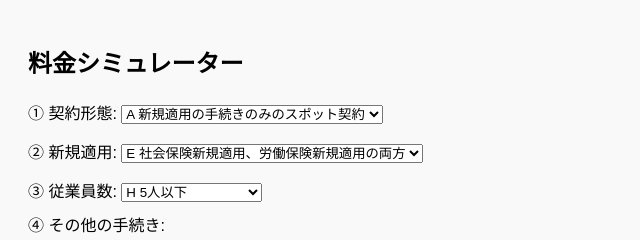
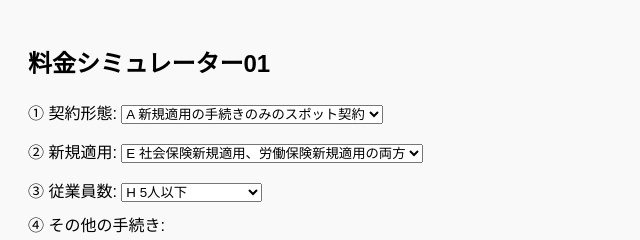
Before and after one commit to kyokonakayama/price-simulator, a plain HTML site: page index.html in a window 1280 px wide. Shown: the top 240 px of the page, 0-640 px from the left. Drawn offline with Linux system fonts and the light colour scheme.

Commit message:
Update index.html

```diff
--- a/index.html
+++ b/index.html
@@ -3,7 +3,7 @@
 <head>
   <meta charset="UTF-8">
   <meta name="viewport" content="width=device-width, initial-scale=1.0">
-  <title>料金シミュレーター_01</title>
+  <title>料金シミュレーター</title>
   <style>
     body {
       font-family: sans-serif;
@@ -26,7 +26,7 @@
   </style>
 </head>
 <body>
-  <h1>料金シミュレーター</h1>
+  <h1>料金シミュレーター01</h1>
 
   <label>① 契約形態:
     <select id="plan">
```
